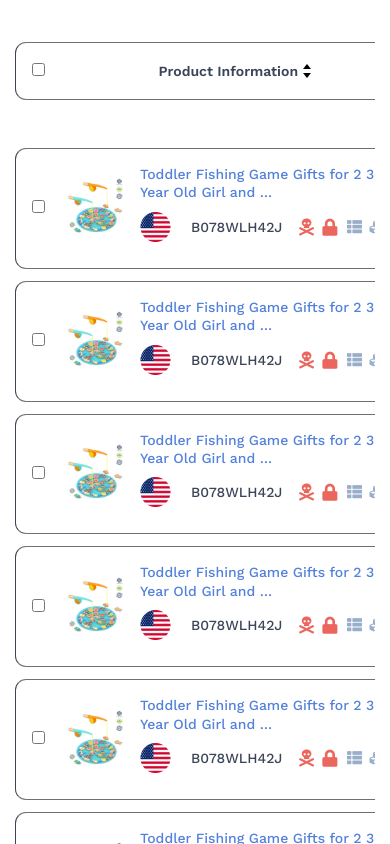
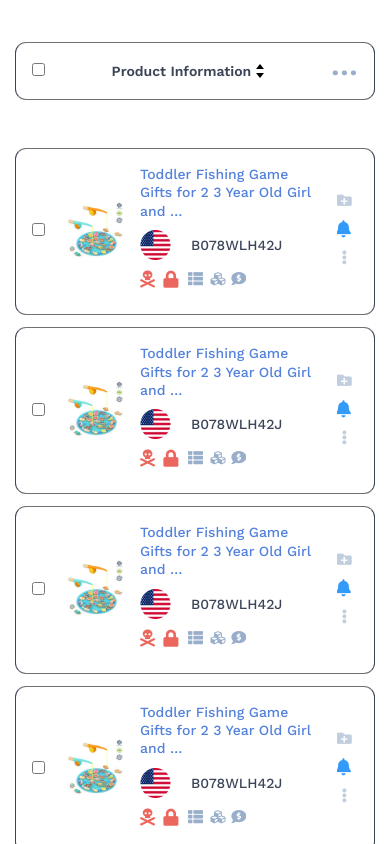
Before and after one commit to psongpin/css-react-mockup, a React (Create React App) app: page / in a window 390 px wide. Shown: the top 844 px of the page. Built offline with nearby package versions, Linux system fonts and the light colour scheme.

Commit message:
Fix ProductInfo on Mobile

```diff
--- a/src/components/ProductsTable/ProductInfo.js
+++ b/src/components/ProductsTable/ProductInfo.js
@@ -9,11 +9,22 @@ import iconset from "../../images/iconset1.png";
 const Flex = styled.div`
   display: flex;
   align-items: center;
-  margin: ${({ margin }) => margin};
+`;
+
+const BottomInfo = styled.div`
+  display: flex;
+  flex-wrap: wrap;
+  align-items: center;
+  margin: 10px 0;
+
+  @media (min-width: 1024px) {
+    flex-wrap: no-wrap;
+  }
 `;
 
 const ProductImage = styled.img`
   margin-right: 15px;
+  max-width: 100%;
 `;
 
 const Flag = styled.img`
@@ -21,7 +32,12 @@ const Flag = styled.img`
 `;
 
 const IconSet = styled.img`
-  margin-left: 16px;
+  margin-top: 10px;
+
+  @media (min-width: 768px) {
+    margin-left: 16px;
+    margin-top: 0px;
+  }
 `;
 
 const ProductInfo = ({ name, image, productId }) => {
@@ -32,7 +48,7 @@ const ProductInfo = ({ name, image, productId }) => {
         <Text type="secondary" size="14px" weight="500">
           {name}
         </Text>
-        <Flex margin="10px 0">
+        <BottomInfo>
           <Flag src={flag} />
 
           <Text type="text" size="14px" weight="500">
@@ -40,7 +56,7 @@ const ProductInfo = ({ name, image, productId }) => {
           </Text>
 
           <IconSet src={iconset} />
-        </Flex>
+        </BottomInfo>
       </div>
     </Flex>
   );
```
